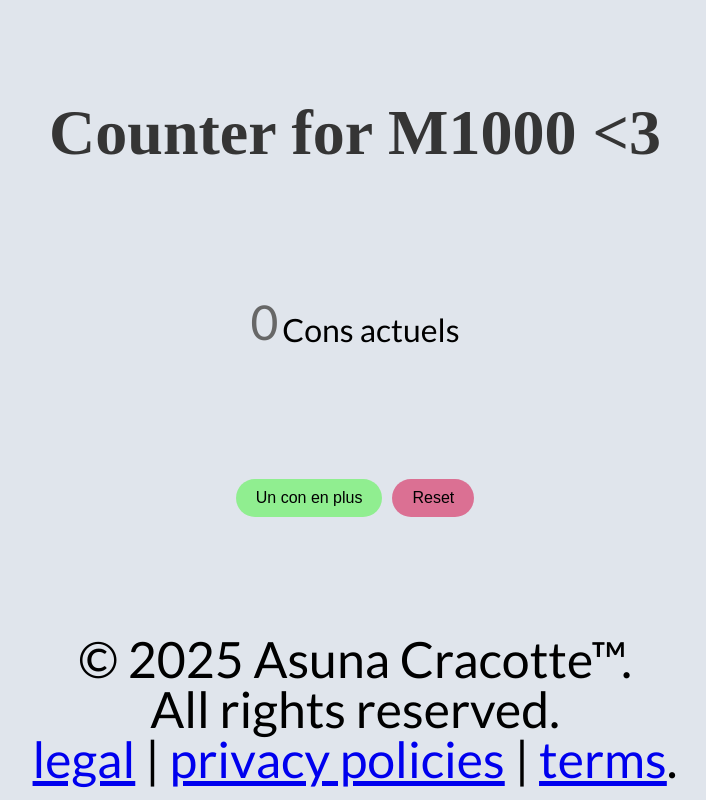
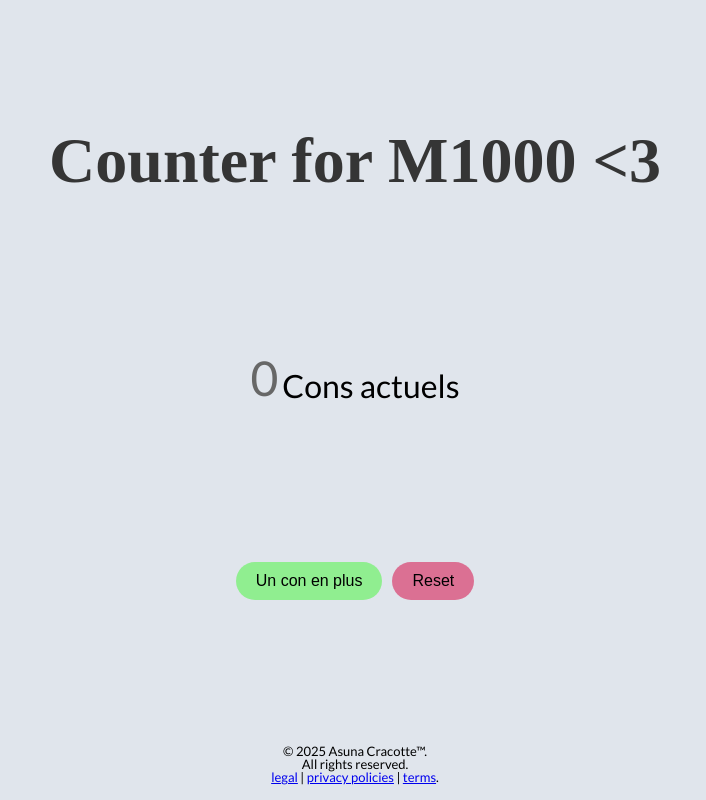
Before and after one commit to AsuCracotte/Counter, a plain HTML site: page index.html in a window 1280 px wide. Shown: the whole page, without its empty margins (285-991 px from the left). Drawn offline with Linux system fonts and the light colour scheme.

Commit message:
Refine CSS by updating div selector and enhancing footer styles.

```diff
--- a/css/main.css
+++ b/css/main.css
@@ -43,7 +43,7 @@ h1 {
     font-size: 3rem;
 }
 
-div {
+.container div {
     text-align: center;
     font-family: 'Lato', sans-serif;
     font-weight: 300;
@@ -77,4 +77,6 @@ article {
 .footer {
     text-align: center;
     margin: 1rem 0;
+    font-family: 'Lato', sans-serif;
+    font-size: 13px;
 }
```
